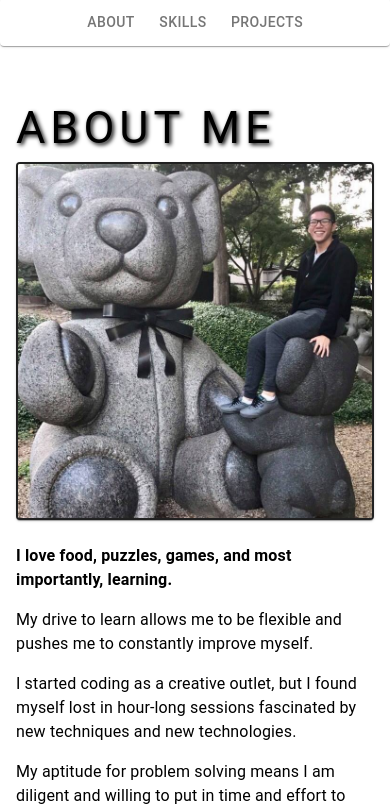
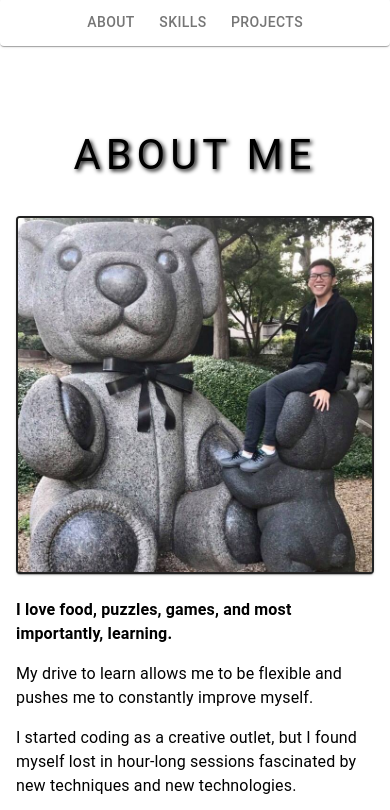
Before and after one commit to kevkevwuhoo/kwu-react-portfolio, a React (Create React App) app: page / in a window 390 px wide. Shown: the part 846-1656 px from the top of the page. Built offline with nearby package versions, Linux system fonts and the light colour scheme.

Commit message:
Changed media query styles

```diff
--- a/src/components/SubHeader.js
+++ b/src/components/SubHeader.js
@@ -1,43 +1,35 @@
 import React from 'react';
 import { Grid, Typography } from '@material-ui/core';
 import { makeStyles } from '@material-ui/core/styles';
-import useMediaQuery from '@material-ui/core/useMediaQuery';
 
 const useStyles = makeStyles({
   subheader: {
     padding: '30px',
     textTransform: 'uppercase',
+    '@media (max-width:600px)': {
+      justifyContent: 'center',
+      textAlign: 'center',
+    },
   },
   text: {
     textShadow: '2px 2px 4px #000000',
   },
   title: {
-    fontSize: '60px',
+    fontSize: '3.0rem',
     letterSpacing: '5px',
-  },
-  subheaderXS: {
-    textTransform: 'uppercase',
-  },
-  titleXS: {
-    fontSize: '45px',
-    letterSpacing: '5px',
+    '@media (max-width:600px)': {
+      fontSize: '2.6rem',
+    },
   },
 });
 
 const SubHeader = ({ text }) => {
   const classes = useStyles();
-  const matches = useMediaQuery('(min-width:600px');
 
   return (
-    <Grid
-      container
-      className={matches ? classes.subheader : classes.subheaderXS}
-    >
+    <Grid container className={classes.subheader}>
       <Grid item className={classes.text}>
-        <Typography
-          component='h3'
-          className={matches ? classes.title : classes.titleXS}
-        >
+        <Typography component='h3' className={classes.title}>
           {text}
         </Typography>
       </Grid>
```
